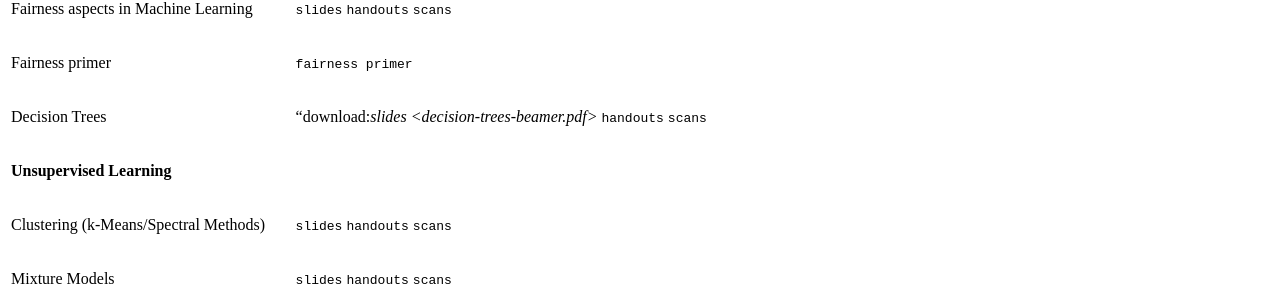
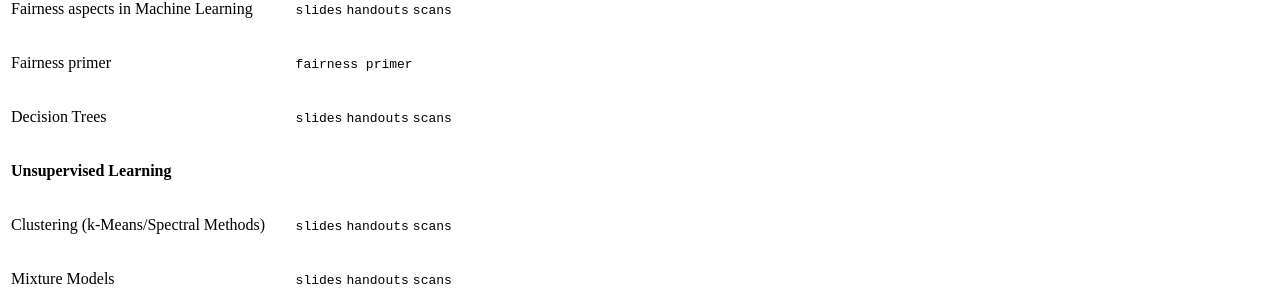
Before and after one commit to ubdsgroup/mlcourse-ub, a Sphinx documentation site: the page built from source/docs.rst, in a window 1280 px wide. Shown: the part 1341-1641 px from the top of the page. Built offline with Sphinx 7.4.7 and the Read the Docs theme 2.0.0, drawn with Linux system fonts in a browser that asks for light colours.

Commit message:
fixing spelling error

```diff
--- a/source/docs.rst
+++ b/source/docs.rst
@@ -51,7 +51,7 @@ Documents
    * - Fairness primer
      - :download:`fairness primer <Machine_Learning_Fairness_Primer.pdf>`
    * - Decision Trees
-     - "download:`slides <decision-trees-beamer.pdf>` :download:`handouts <decision-trees-handout.pdf>` :download:`scans <decision-trees-scans.pdf>`
+     - :download:`slides <decision-trees-beamer.pdf>` :download:`handouts <decision-trees-handout.pdf>` :download:`scans <decision-trees-scans.pdf>`
    * - **Unsupervised Learning**
      -
    * - Clustering (k-Means/Spectral Methods)
```
